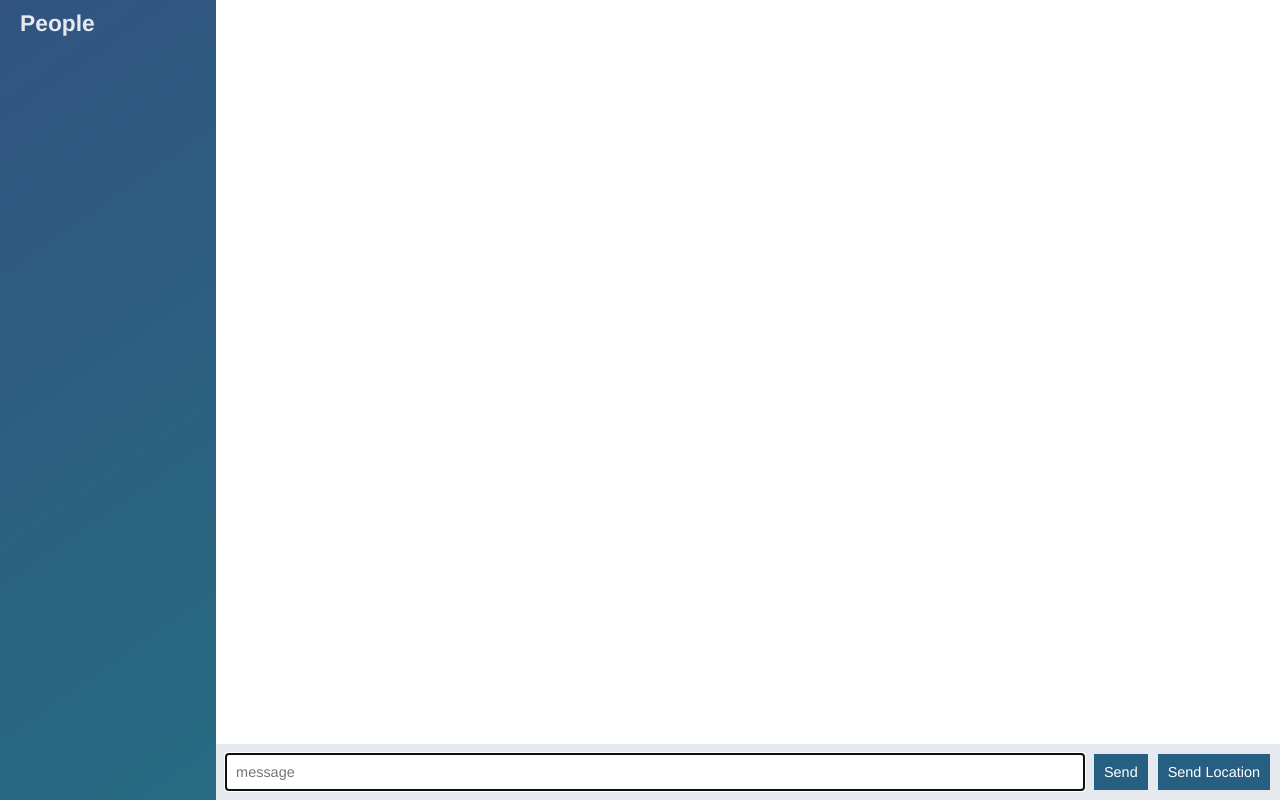
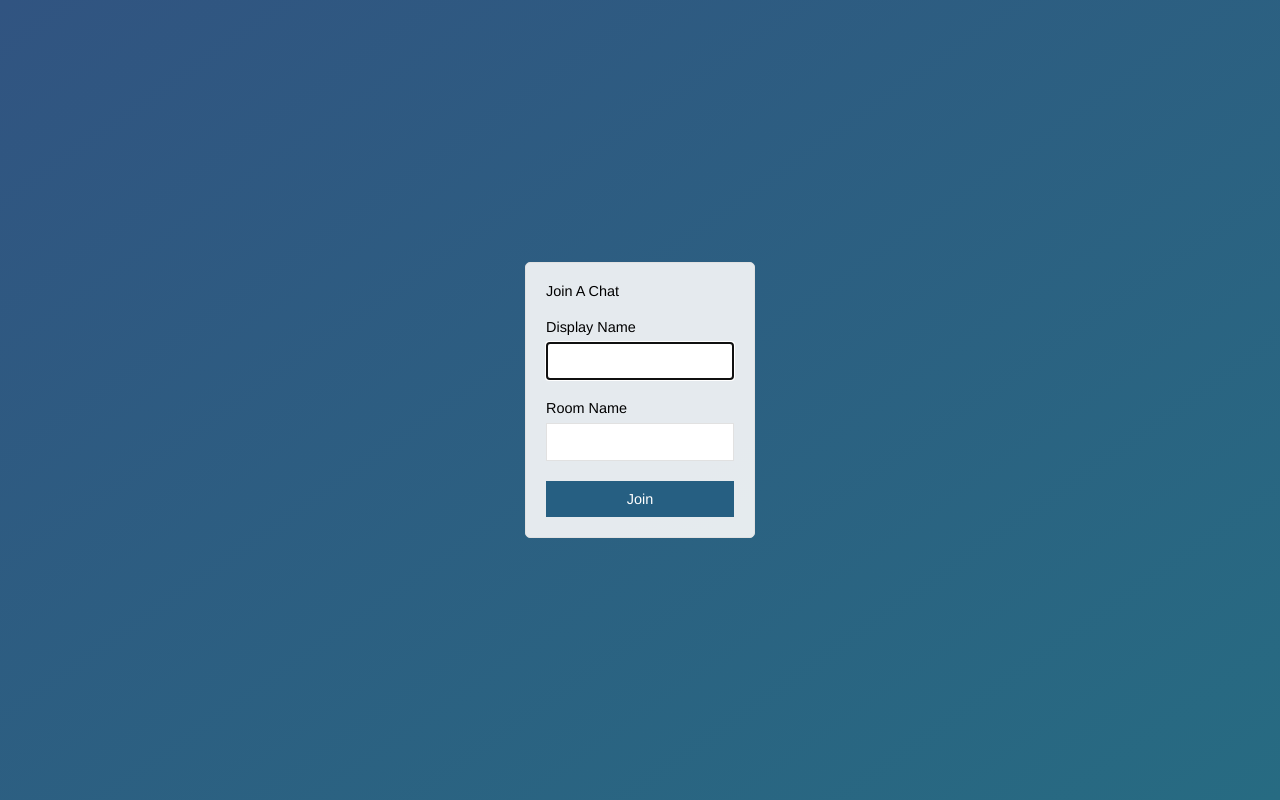
Before and after one commit to abhilashreddy341/node-chat-app, a website: page public/index.html in a window 1280 px wide. Drawn offline with nearby package versions, Linux system fonts and the light colour scheme; no server answers.

Commit message:
Added join page

```diff
--- a/public/index.html
+++ b/public/index.html
@@ -1,57 +1,33 @@
 <!DOCTYPE html>
 <html>
 <head>
-<link rel="stylesheet" href="/css/styles.css"></link>
+  <meta name="viewport" content="width=device-width , initial-scale = 1 , user-scalable = no">
+  <title>join | chat app</title>
+  <link rel="stylesheet" href="/css/styles.css"></link>
 </head>
 
-<body class="chat">
-<div class="chat__sidebar">
- <h3> People </h3>
- <div id="users"></div>
-</div>
+<body class="centered-form">
+   <div class="centered-form__form">
+     <form action="/chat.html">
+      <div class="form-field">
+        <h4>Join A Chat</h4>
+      </div>
+      <div class="form-field">
+        <label>Display Name</label>
+        <input type="text" name="name" autofocus></input>
+      </div>
+      <div class="form-field">
+        <label>Room Name</label>
+        <input type="text" name="room"></input>
+      </div>
+      <div class="form-field">
+        <button>Join</button>
+      </div>
+     </form>
+   </div>
 
-<div class="chat__main">
-  <ol id="messages" class="chat__messages"></ol>
+   <div></div>
+</body>
 
-  <div class="chat__footer">
-    <form id="message-form">
-      <input name="message" type="text" placeholder="message" autofocus autocomplete="off"/>
-      <button>Send</button>
-    </form>
-    <button id='send-location'>Send Location</button>
-  </div>
-</div>
 
-<script id="message-template" type="text/template">
- <li class="message">
-   <div class="message__title">
-     <h4>{{from}}</h4>
-     <span>{{createdAt}}</span>
-   </div>
-   <div class="message__body">
-     <p>{{text}}</p>
-   </div>
- </li>
-</script>
-
-<script id="location-message-template" type="text/template">
- <li class="message">
-   <div class="message__title">
-     <h4>{{from}}</h4>
-     <span>{{createdAt}}</span>
-   </div>
-   <div class="message__body">
-     <p>
-    <a href="{{url}}" target="_blank">My Current Location</a>
-     </p>
-   </div>
- </li>
-</script>
-
-<script src="/socket.io/socket.io.js"></script>
-<script src="/js/libs/jquery-3.2.1.min.js"></script>
-<script src="/js/libs/moment.js"></script>
-<script src="/js/libs/mustache.js"></script>
-<script src="/js/index.js"></script>
-</body>
 </html>
```
Also changed, not shown: public/chat.html (added, +59 -0 lines), public/js/chat.js (renamed from public/js/index.js).
